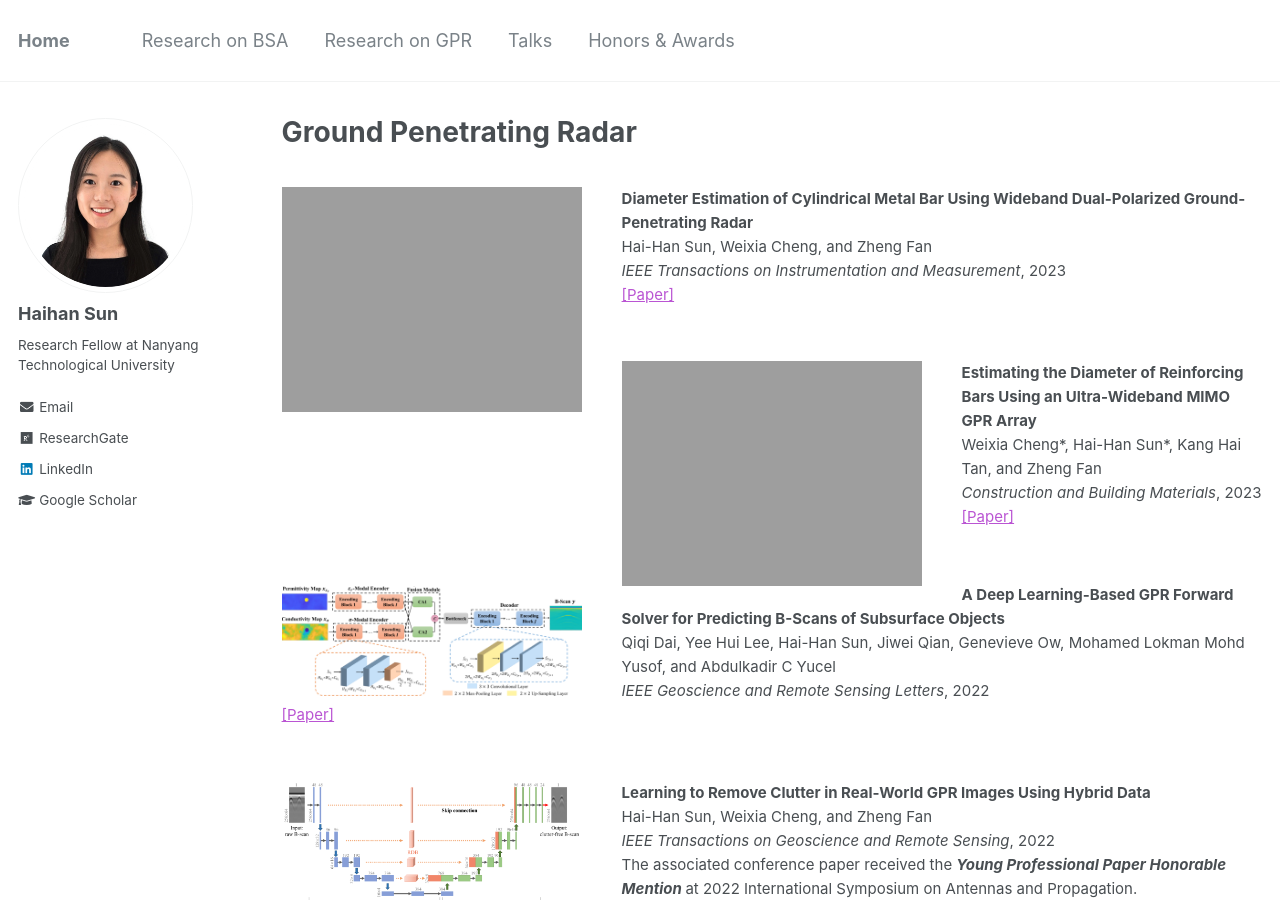
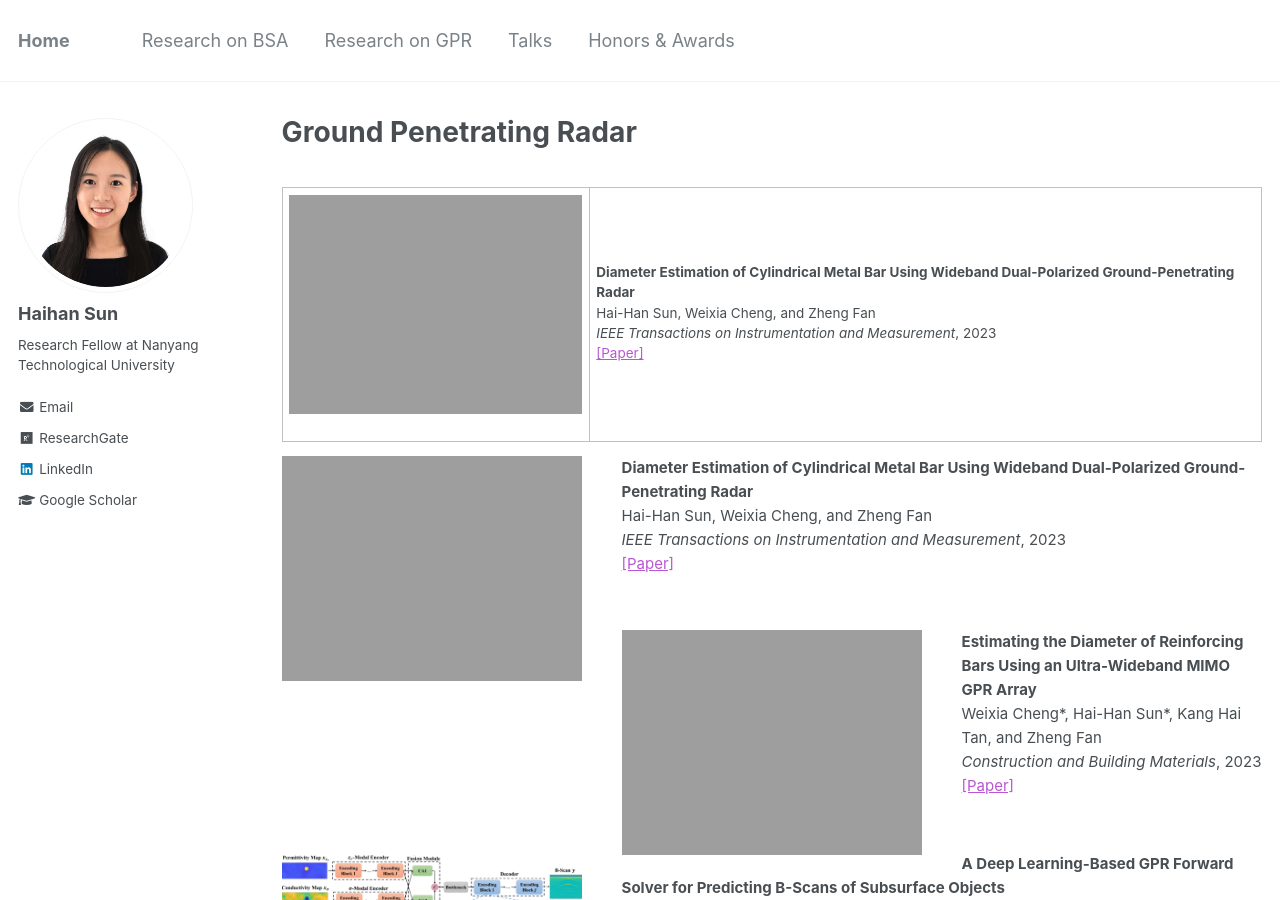
Before and after one commit to Haihan-Sun/Haihan-Sun.github.io, a Jekyll site: the page built from _pages/GPR.html, in a window 1280 px wide and 900 px high. Built offline with Jekyll 4.4.1, drawn with Linux system fonts in a browser that asks for light colours.

Commit message:
Update and rename GPR1.html to GPR.html

```diff
--- a/_pages/GPR1.html
+++ b/_pages/GPR.html
@@ -8,6 +8,15 @@ author_profile: true
 <!DOCTYPE HTML>
 
 <br>
+
+<table class="imgtable"><tr><td>
+<img src="https://haihan-sun.github.io/_pages/images/dual-pol.png" alt="" width="400px" />&nbsp;</td>
+<td align="left"><p><b>Diameter Estimation of Cylindrical Metal Bar Using Wideband Dual-Polarized Ground-Penetrating Radar</b> <br />
+Hai-Han Sun, Weixia Cheng, and Zheng Fan <br/>
+<i>IEEE Transactions on Instrumentation and Measurement</i>, 2023  <br/>
+<a href="https://arxiv.org/pdf/2212.13021.pdf" style="color:MediumOrchid;">[Paper]</a>  <br />
+</td></tr></table>
+
 
 <html lang="en">
 <head>
```
